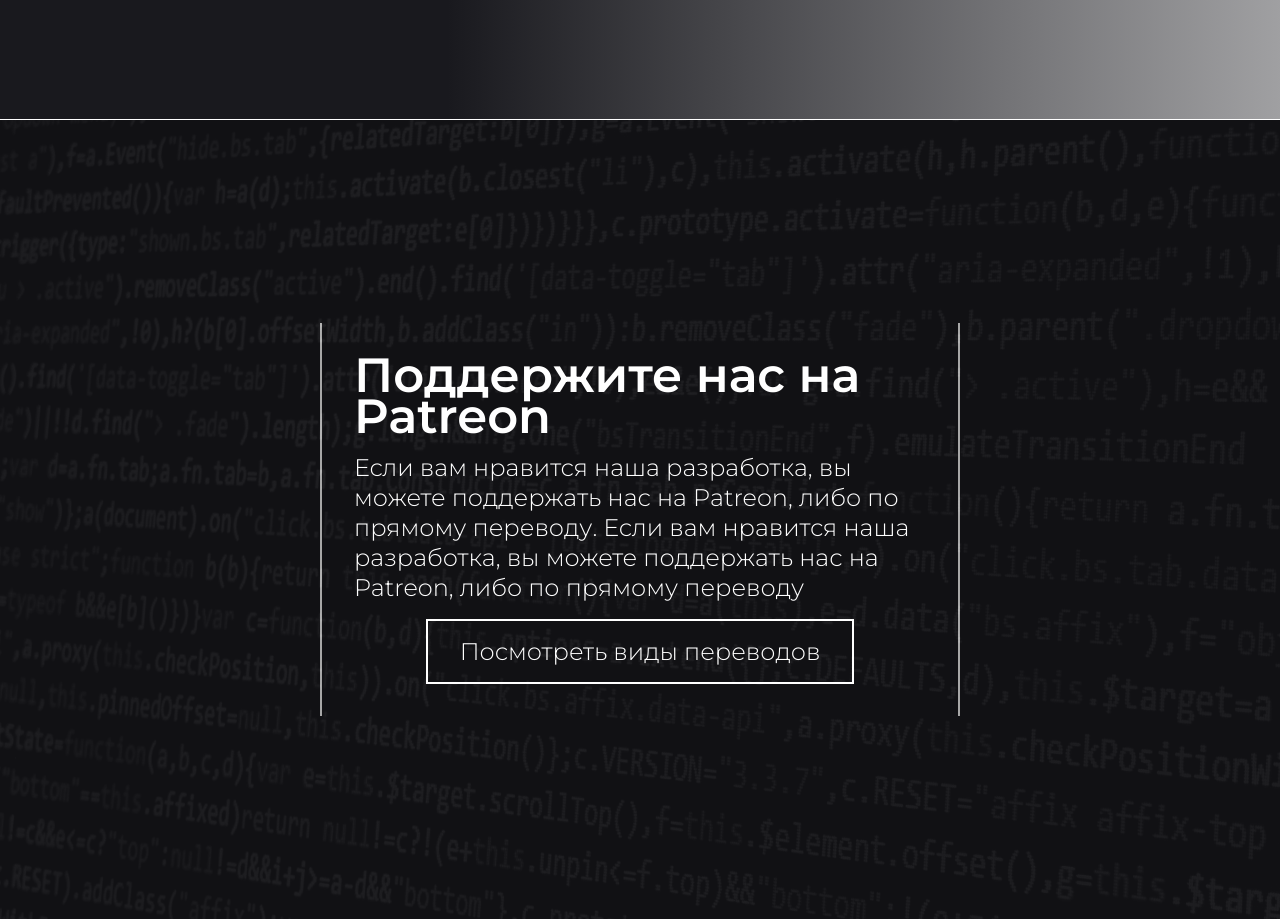
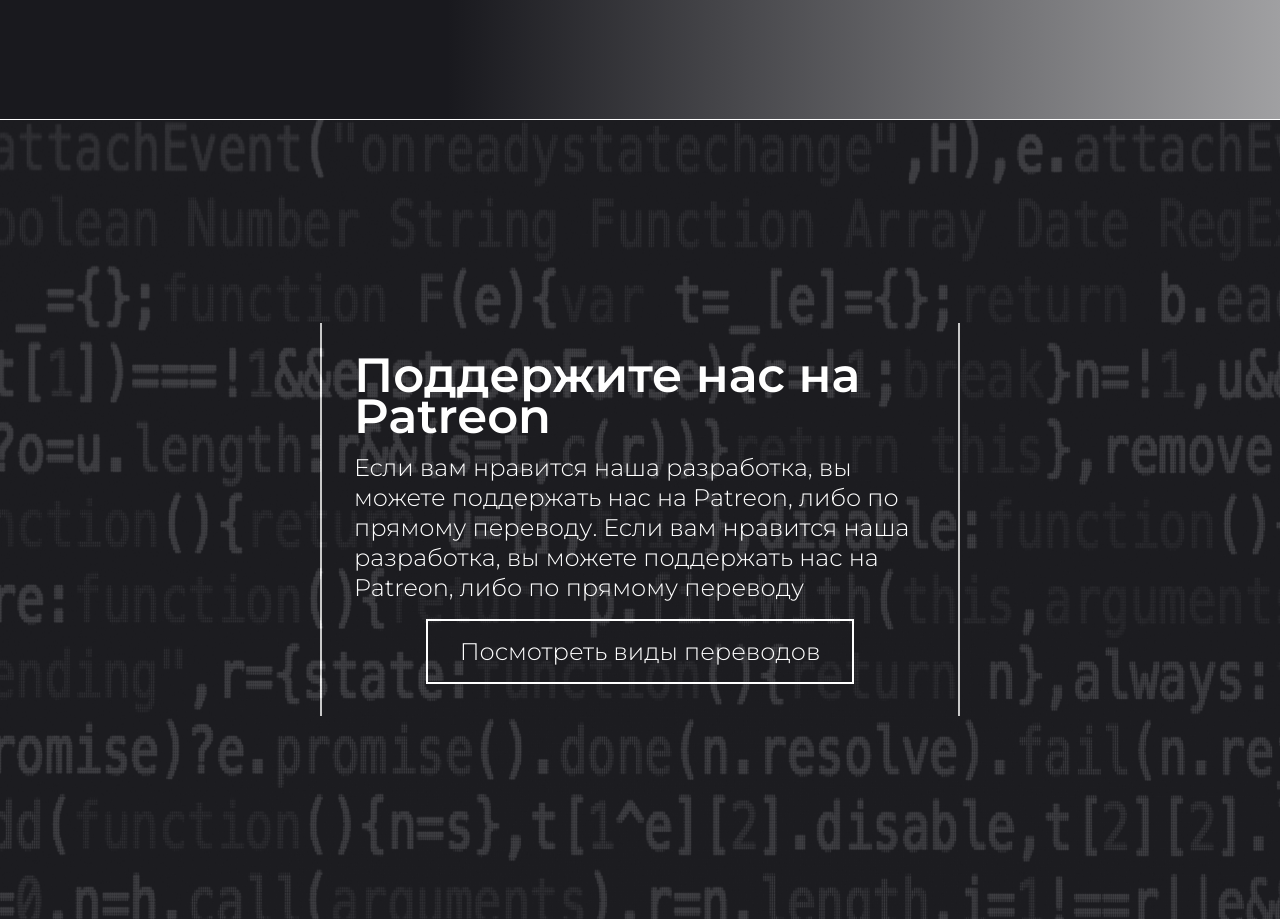
Before and after one commit to geroi657/webApp, a React (Vite) app: page / in a window 1280 px wide. Shown: the part 2280-3200 px from the top of the page. Built offline with nearby package versions, Linux system fonts and the light colour scheme.

Commit message:
Sixth commit

```diff
--- a/src/App.jsx
+++ b/src/App.jsx
@@ -40,7 +40,7 @@
           headingContent={"Поддержите нас на Patreon"}
           paragraphContent={"Если вам нравится наша разработка, вы можете поддержать нас на Patreon, либо по прямому переводу. Если вам нравится наша разработка, вы можете поддержать нас на Patreon, либо по прямому переводу"}
           buttonContent={"Посмотреть виды переводов"}
-          backgroundURL={"/src/assets/150199145759869221741317 1.png"}></Center_B>
+          backgroundURL={"/src/assets/backgroundCode.png"}></Center_B>
         </Container>
       </Wrapper>
     </>
--- /dev/null
+++ b/src/components/cardBlock/cardBlock.jsx
@@ -0,0 +1,5 @@
+export default function CardBlock() {
+    return (
+        <></>
+    );
+}
```
Also changed, not shown: src/assets/backgroundCode.png (added), src/components/cardBlock/cardBlock.css (added).
